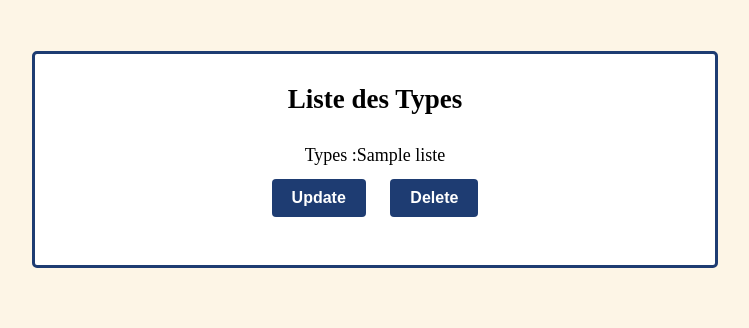
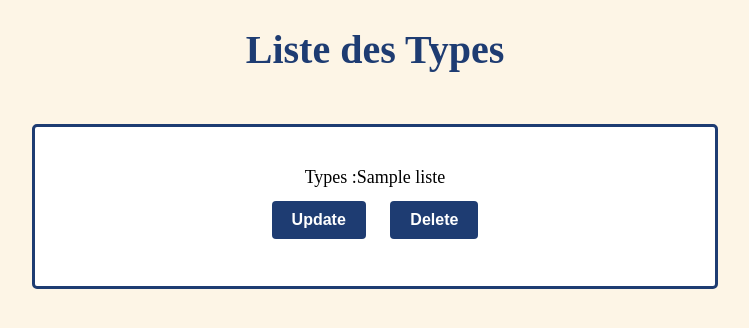
Before and after one commit to julesgtz/SAE23_push, a Django app: template adminsite/templates/adminsite/types/affiche.html in a window 1280 px wide. Shown: the part 145-473 px from the top of the page, without its empty margins (265-1014 px from the left). Run offline with Django 3.2, Linux system fonts and the light colour scheme; the template is opened without the code that fills it: most values are stand-ins (such as "Sample title", 1, 10 or a date in 2020).

Commit message:
v2push css

```diff
--- a/adminsite/static/adminsite/index.css
+++ b/adminsite/static/adminsite/index.css
@@ -60,6 +60,13 @@ h1{
     margin-top: 10%;
     font-size: 450%;
     text-decoration: underline;
+}
+h2{
+    color:#1e3c72;
+    font-weight: bold;
+    margin-top: 2%;
+    font-size: 250%;
+
 }
 
 nav {
--- a/adminsite/templates/adminsite/applications/affiche.html
+++ b/adminsite/templates/adminsite/applications/affiche.html
@@ -8,9 +8,10 @@
 <body>
 
     {% block content %}
+    <h2> Liste des Applications</h2>
 <form>
 <div class="form">
-<h2> Liste des Applications</h2>
+
 <ol>
 
 {%for l in liste%}
--- a/adminsite/templates/adminsite/serveurs/affiche.html
+++ b/adminsite/templates/adminsite/serveurs/affiche.html
@@ -7,9 +7,10 @@
 </head>
 <body>
 {% block content %}
+<h2> Liste des Serveurs</h2>
 <form>
 <div class="form">
-<h2> Liste des Serveurs</h2>
+
 <ol>
     {% for l in liste %}
     <p>Serveur :{{l}}</p>
--- a/adminsite/templates/adminsite/services/affiche.html
+++ b/adminsite/templates/adminsite/services/affiche.html
@@ -7,9 +7,10 @@
 </head>
 <body>
     {% block content %}
+    <h2> Liste des Services</h2>
     <form>
 <div class="form">
-<h2> Liste des Services</h2>
+
 <ol>
     {% for l in liste %}
     <p>Services :{{l}}</p>
--- a/adminsite/templates/adminsite/types/affiche.html
+++ b/adminsite/templates/adminsite/types/affiche.html
@@ -7,9 +7,10 @@
 </head>
 <body>
     {% block content %}
+    <h2> Liste des Types</h2>
     <form>
     <div class="form">
-    <h2> Liste des Types</h2>
+
     <ol>
         {% for l in liste %}
         <p>Types :{{l}}</p>
--- a/adminsite/templates/adminsite/utilisateurs/affiche.html
+++ b/adminsite/templates/adminsite/utilisateurs/affiche.html
@@ -7,9 +7,10 @@
 </head>
 <body>
     {% block content %}
+    <h2> Liste des Utilisateurs</h2>
     <form>
     <div class="form">
-    <h2> Liste des Utilisateurs</h2>
+
     <ol>
         {% for l in liste %}
         <p>Utilisateur :{{l}}</p>
```
